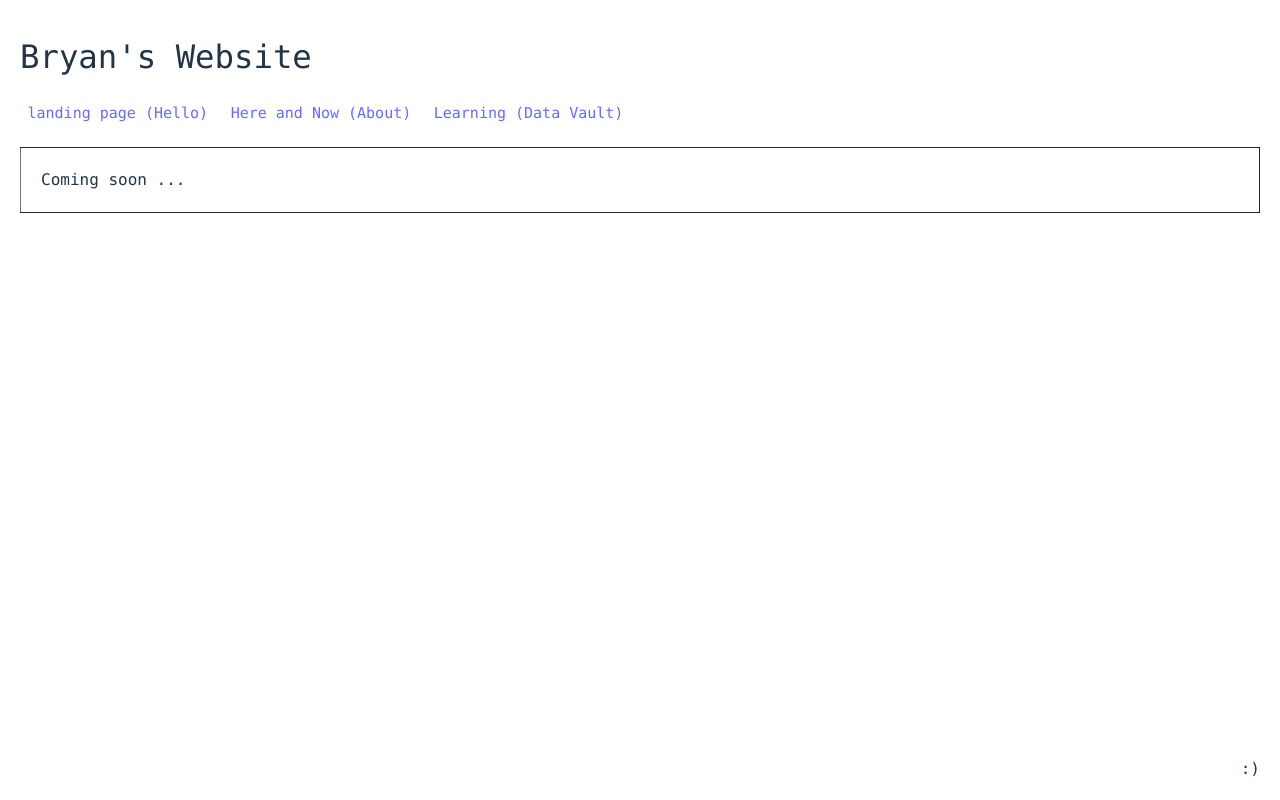
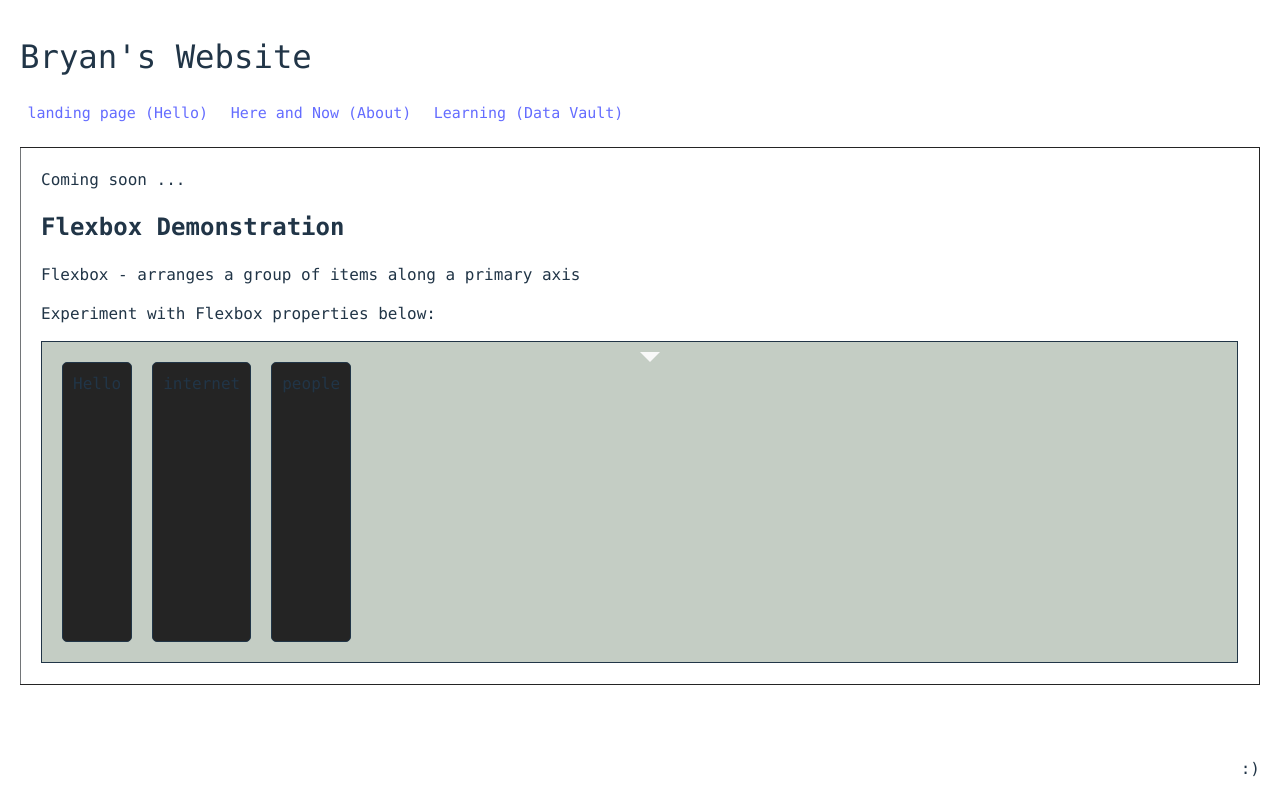
Before and after one commit to bett-bett/hello, a React (Vite) app: page /edu in a window 1280 px wide. Built offline with nearby package versions, Linux system fonts and the light colour scheme.

Commit message:
flexbox test

```diff
--- a/src/pages/Learning.jsx
+++ b/src/pages/Learning.jsx
@@ -1,8 +1,49 @@
 
 function Learning() {
+
+  const boxStyle = {
+    display: 'flex',
+    flexDirection: 'row',
+    border: '1px solid',
+    backgroundColor: '#2424',
+    height: '300px',
+    padding: '10px',
+  }
+
+  const arrowStyle = {
+    position: "absolute",
+    left: "50%",
+    width: "0",
+    height: "0",
+    borderLeft: "10px solid transparent",
+    borderRight: "10px solid transparent",
+    borderTop: "10px solid #f9f9f9",
+    whiteSpace: "nowrap",
+
+  };
+
+  const boxElement = {
+    border: '1px solid',
+    backgroundColor: '#242424',
+    padding: '10px',
+    margin: '10px',
+    borderRadius: '5px',
+    cursor: 'pointer',
+  }
   return (
     <div className="main-edu">
       Coming soon ...
+      <h2>Flexbox Demonstration</h2>
+      <p>Flexbox - arranges a group of items along a primary axis</p>
+      <p>Experiment with Flexbox properties below:</p>
+
+      <div style={boxStyle}>
+        <div style={arrowStyle}></div>
+        <div style={boxElement}>Hello</div>
+        <div style={boxElement}>internet</div>
+        <div style={boxElement}>people</div>
+      </div>
+
     </div>
   )
 }
```
